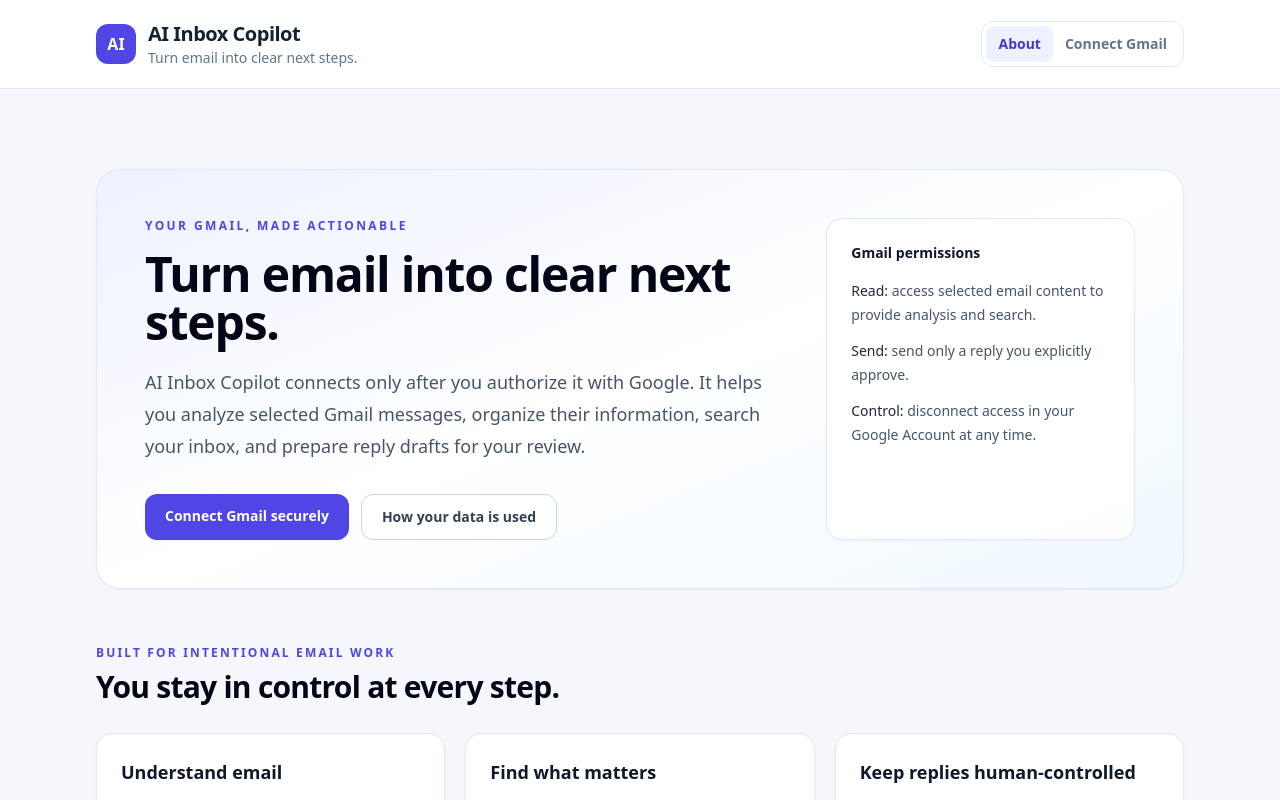
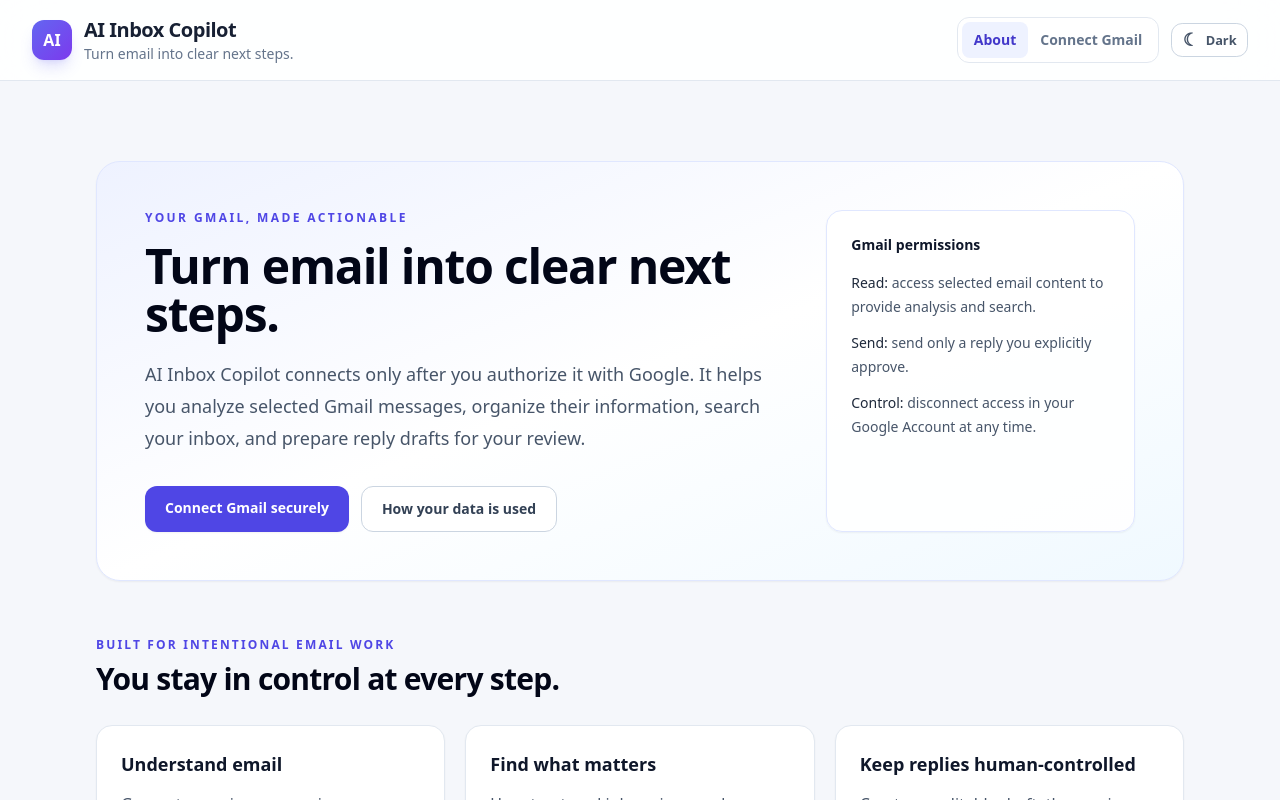
Before and after one commit to SatyamSrivastav07/InboxCopilot, a React (Vite) app in the folder frontend/: page / in a window 1280 px wide. Shown: the top 800 px of the page. Built offline with nearby package versions, Linux system fonts and the light colour scheme; no server answers.

Commit message:
Add polished light and dark app theme

```diff
--- a/frontend/src/components/AppFooter.jsx
+++ b/frontend/src/components/AppFooter.jsx
@@ -2,7 +2,7 @@
 
 export default function AppFooter() {
   return (
-    <footer className="border-t bg-white">
+    <footer className="app-footer border-t">
       <div className="mx-auto flex max-w-6xl flex-col gap-3 px-5 py-6 text-sm text-slate-500 sm:flex-row sm:items-center sm:justify-between sm:px-8">
         <p>© {new Date().getFullYear()} AI Inbox Copilot. Gmail access is always user-authorized.</p>
         <nav className="flex flex-wrap gap-x-4 gap-y-2" aria-label="Legal navigation">
--- a/frontend/src/components/AppHeader.jsx
+++ b/frontend/src/components/AppHeader.jsx
@@ -1,5 +1,6 @@
 import { NavLink } from 'react-router-dom'
 import { useAuth } from '../auth/AuthContext.jsx'
+import ThemeToggle from './ThemeToggle.jsx'
 
 const tabClass = ({ isActive }) =>
   `rounded-lg px-3 py-2 text-sm font-semibold transition ${
@@ -12,17 +13,18 @@
   const { session, signOut } = useAuth()
   const user = session?.user
   return (
-    <header className="border-b bg-white/90 backdrop-blur">
-      <div className="mx-auto flex max-w-6xl flex-col gap-5 px-5 py-5 sm:flex-row sm:items-center sm:justify-between sm:px-8">
+    <header className="app-header sticky top-0 z-40 border-b backdrop-blur-xl">
+      <div className="mx-auto flex max-w-7xl flex-col gap-4 px-5 py-4 sm:px-8 xl:flex-row xl:items-center xl:justify-between">
         <div className="flex items-center gap-3">
-          <div className="grid h-10 w-10 place-items-center rounded-xl bg-indigo-600 font-bold text-white">AI</div>
+          <div className="grid h-10 w-10 place-items-center rounded-xl bg-gradient-to-br from-indigo-500 to-violet-600 font-bold text-white shadow-lg shadow-indigo-500/20">AI</div>
           <div>
             <h1 className="text-xl font-bold tracking-tight">AI Inbox Copilot</h1>
             <p className="text-sm text-slate-500">Turn email into clear next steps.</p>
           </div>
         </div>
-        {user ? (
-          <nav className="flex flex-wrap rounded-xl border bg-white p-1" aria-label="Primary navigation">
+        <div className="flex flex-wrap items-center gap-3 xl:justify-end">
+          {user ? (
+          <nav className="app-nav flex max-w-full flex-nowrap overflow-x-auto rounded-xl border p-1" aria-label="Primary navigation">
             <NavLink className={tabClass} end to="/">Dashboard</NavLink>
             <NavLink className={tabClass} to="/inbox">Inbox</NavLink>
             <NavLink className={tabClass} to="/tasks">Tasks</NavLink>
@@ -32,12 +34,14 @@
             <NavLink className={tabClass} to="/assistant">AI Assistant</NavLink>
           </nav>
         ) : (
-          <nav className="flex rounded-xl border bg-white p-1" aria-label="Public navigation">
+          <nav className="app-nav flex rounded-xl border p-1" aria-label="Public navigation">
             <NavLink className={tabClass} end to="/">About</NavLink>
             <NavLink className={tabClass} to="/gmail">Connect Gmail</NavLink>
           </nav>
         )}
-        {user && <div className="flex items-center gap-2 text-sm"><span className="max-w-40 truncate text-slate-500">{user.email || user.display_name}</span><button className="rounded-lg border px-3 py-2 font-semibold text-slate-600 hover:bg-slate-50" type="button" onClick={() => signOut().catch(() => {})}>Sign out</button></div>}
+          <ThemeToggle />
+          {user && <div className="user-menu flex items-center gap-2 text-sm"><span className="max-w-40 truncate text-slate-500">{user.email || user.display_name}</span><button className="sign-out-button rounded-lg border px-3 py-2 font-semibold text-slate-600 hover:bg-slate-50" type="button" onClick={() => signOut().catch(() => {})}>Sign out</button></div>}
+        </div>
       </div>
     </header>
   )
--- /dev/null
+++ b/frontend/src/components/ThemeToggle.jsx
@@ -0,0 +1,33 @@
+import { useEffect, useState } from 'react'
+
+const storageKey = 'ai-inbox-copilot-theme'
+
+function preferredTheme() {
+  const saved = window.localStorage.getItem(storageKey)
+  if (saved === 'light' || saved === 'dark') return saved
+  return window.matchMedia?.('(prefers-color-scheme: dark)').matches ? 'dark' : 'light'
+}
+
+export default function ThemeToggle() {
+  const [theme, setTheme] = useState(preferredTheme)
+  const isDark = theme === 'dark'
+
+  useEffect(() => {
+    document.documentElement.classList.toggle('dark', isDark)
+    document.documentElement.style.colorScheme = theme
+    window.localStorage.setItem(storageKey, theme)
+  }, [isDark, theme])
+
+  return (
+    <button
+      aria-label={isDark ? 'Switch to light theme' : 'Switch to dark theme'}
+      className="theme-toggle"
+      onClick={() => setTheme(isDark ? 'light' : 'dark')}
+      title={isDark ? 'Use light theme' : 'Use dark theme'}
+      type="button"
+    >
+      <span aria-hidden="true" className="theme-toggle__icon">{isDark ? '☀' : '☾'}</span>
+      <span className="hidden sm:inline">{isDark ? 'Light' : 'Dark'}</span>
+    </button>
+  )
+}
--- a/frontend/src/index.css
+++ b/frontend/src/index.css
@@ -9,6 +9,7 @@
 
   body {
     @apply m-0 min-w-80 bg-canvas font-sans text-ink antialiased;
+    transition: background-color 180ms ease, color 180ms ease;
   }
 
   button,
@@ -27,3 +28,176 @@
     @apply mt-2 w-full rounded-xl border bg-white px-3.5 py-3 text-sm text-slate-900 outline-none transition placeholder:text-slate-400 focus:border-indigo-500 focus:ring-4 focus:ring-indigo-100;
   }
 }
+
+/* The theme uses neutral, light-tinted foreground colors in dark mode instead
+   of pure white so long email content remains comfortable to read. */
+.app-header {
+  background: color-mix(in srgb, white 90%, transparent);
+}
+
+.app-nav {
+  background: color-mix(in srgb, white 82%, transparent);
+}
+
+.app-footer {
+  background: color-mix(in srgb, white 78%, transparent);
+}
+
+.theme-toggle {
+  display: inline-flex;
+  align-items: center;
+  gap: 0.45rem;
+  border: 1px solid rgb(203 213 225);
+  border-radius: 0.7rem;
+  background: rgb(255 255 255 / 0.8);
+  color: rgb(71 85 105);
+  padding: 0.48rem 0.65rem;
+  font-size: 0.8rem;
+  font-weight: 700;
+  line-height: 1;
+  transition: background-color 160ms ease, border-color 160ms ease, color 160ms ease, transform 160ms ease;
+}
+
+.theme-toggle:hover {
+  transform: translateY(-1px);
+  background: rgb(248 250 252);
+  color: rgb(49 46 129);
+}
+
+.theme-toggle__icon {
+  font-size: 1.1rem;
+}
+
+html.dark {
+  background: #0b1120;
+}
+
+html.dark body {
+  background:
+    radial-gradient(circle at top right, rgb(79 70 229 / 0.17), transparent 30rem),
+    radial-gradient(circle at 12% 24%, rgb(14 165 233 / 0.1), transparent 25rem),
+    #0b1120;
+  color: #e5edf8;
+}
+
+html.dark * {
+  border-color: rgb(51 65 85 / 0.9);
+}
+
+html.dark .app-header,
+html.dark .app-footer {
+  background: rgb(12 19 35 / 0.82);
+}
+
+html.dark .app-nav,
+html.dark .theme-toggle,
+html.dark .sign-out-button,
+html.dark .user-menu {
+  border-color: rgb(71 85 105 / 0.8);
+  background: rgb(15 23 42 / 0.72);
+  color: #cbd8ea;
+}
+
+html.dark .theme-toggle:hover,
+html.dark .sign-out-button:hover {
+  background: rgb(30 41 59);
+  color: #e6edff;
+}
+
+html.dark .card {
+  border-color: rgb(51 65 85 / 0.9);
+  background: rgb(15 23 42 / 0.82);
+  box-shadow: 0 14px 34px rgb(0 0 0 / 0.22);
+}
+
+html.dark .field,
+html.dark input,
+html.dark textarea,
+html.dark select {
+  border-color: rgb(71 85 105 / 0.85) !important;
+  background-color: rgb(15 23 42) !important;
+  color: #e1e9f5 !important;
+}
+
+html.dark .field::placeholder,
+html.dark input::placeholder,
+html.dark textarea::placeholder {
+  color: #94a3b8 !important;
+}
+
+html.dark .bg-white,
+html.dark .bg-white\/90 {
+  background-color: rgb(15 23 42 / 0.84) !important;
+}
+
+html.dark .bg-slate-50,
+html.dark .bg-slate-100 {
+  background-color: rgb(30 41 59 / 0.76) !important;
+}
+
+html.dark .bg-indigo-50 {
+  background-color: rgb(49 46 129 / 0.33) !important;
+}
+
+html.dark .bg-amber-50 {
+  background-color: rgb(120 53 15 / 0.25) !important;
+}
+
+html.dark .bg-emerald-50 {
+  background-color: rgb(6 78 59 / 0.3) !important;
+}
+
+html.dark .bg-rose-50 {
+  background-color: rgb(136 19 55 / 0.22) !important;
+}
+
+html.dark .public-hero {
+  border-color: rgb(99 102 241 / 0.44);
+  background: linear-gradient(135deg, rgb(30 27 75 / 0.9), rgb(15 23 42 / 0.92) 54%, rgb(12 74 110 / 0.54)) !important;
+  box-shadow: 0 22px 54px rgb(0 0 0 / 0.26);
+}
+
+html.dark .public-permissions {
+  border-color: rgb(99 102 241 / 0.44);
+  background: rgb(15 23 42 / 0.76) !important;
+}
+
+html.dark .text-ink,
+html.dark .text-slate-950,
+html.dark .text-slate-900,
+html.dark .text-slate-800,
+html.dark .text-slate-700,
+html.dark .text-slate-600,
+html.dark .text-slate-500 {
+  color: #d4dfef !important;
+}
+
+html.dark .text-slate-400 {
+  color: #aebdd1 !important;
+}
+
+html.dark .text-indigo-600,
+html.dark .text-indigo-700 {
+  color: #b9c5ff !important;
+}
+
+html.dark .text-emerald-700,
+html.dark .text-emerald-800 {
+  color: #86efc2 !important;
+}
+
+html.dark .text-amber-700,
+html.dark .text-amber-800,
+html.dark .text-amber-900 {
+  color: #fbd38d !important;
+}
+
+html.dark .text-rose-700,
+html.dark .text-rose-800,
+html.dark .text-rose-900 {
+  color: #fbb6ce !important;
+}
+
+html.dark .divide-y > :not([hidden]) ~ :not([hidden]) {
+  border-color: rgb(51 65 85 / 0.85) !important;
+}
--- a/frontend/src/pages/PublicHomePage.jsx
+++ b/frontend/src/pages/PublicHomePage.jsx
@@ -9,7 +9,7 @@
 export default function PublicHomePage() {
   return (
     <div className="mx-auto max-w-6xl px-5 py-12 sm:px-8 sm:py-20">
-      <section className="grid gap-10 rounded-3xl border border-indigo-100 bg-gradient-to-br from-indigo-50 via-white to-sky-50 p-8 shadow-sm md:grid-cols-[1.35fr_0.65fr] md:p-12">
+      <section className="public-hero grid gap-10 rounded-3xl border border-indigo-100 bg-gradient-to-br from-indigo-50 via-white to-sky-50 p-8 shadow-sm md:grid-cols-[1.35fr_0.65fr] md:p-12">
         <div>
           <p className="text-xs font-semibold uppercase tracking-[0.2em] text-indigo-600">Your Gmail, made actionable</p>
           <h2 className="mt-4 max-w-3xl text-4xl font-bold tracking-tight text-slate-950 sm:text-5xl">Turn email into clear next steps.</h2>
@@ -19,7 +19,7 @@
             <Link className="rounded-xl border border-slate-300 bg-white px-5 py-3 text-sm font-semibold text-slate-700 hover:bg-slate-50" to="/privacy">How your data is used</Link>
           </div>
         </div>
-        <aside className="rounded-2xl border border-indigo-100 bg-white/90 p-6 text-sm shadow-sm">
+        <aside className="public-permissions rounded-2xl border border-indigo-100 bg-white/90 p-6 text-sm shadow-sm">
           <p className="font-semibold text-slate-900">Gmail permissions</p>
           <ul className="mt-4 space-y-3 leading-6 text-slate-600">
             <li><span className="font-medium text-slate-800">Read:</span> access selected email content to provide analysis and search.</li>
```
